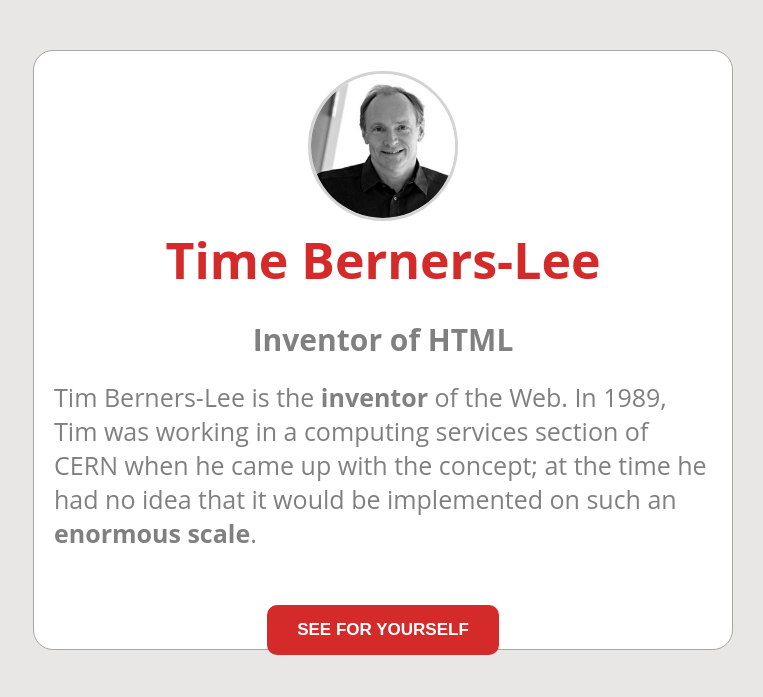
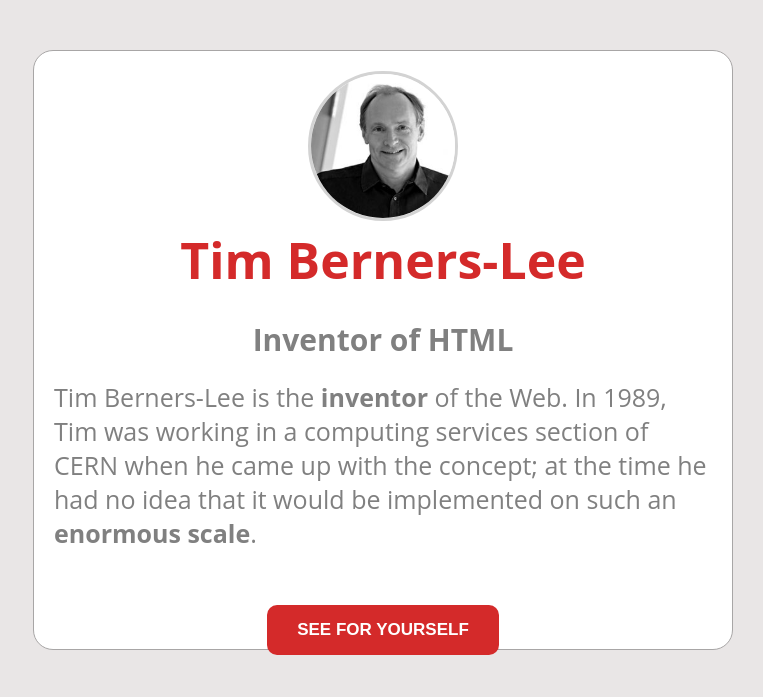
Before and after one commit to becodeorg/hamilton-8-tim-berners-lee-NapoTwiixe306, a plain HTML site: page index.html in a window 1280 px wide. Shown: the top 697 px of the page, without its empty margins (517-1280 px from the left). Drawn offline with Linux system fonts and the light colour scheme.

Commit message:
modifs name title

```diff
--- a/index.html
+++ b/index.html
@@ -6,7 +6,7 @@
     <meta name="viewport" content="width=device-width, initial-scale=1.0">
     <script src="https://kit.fontawesome.com/b354d51934.js" crossorigin="anonymous"></script>
     <link rel="stylesheet" href="./Assets/css/style.css">
-    <title>Time Berners-Lee</title>
+    <title>Tim Berners-Lee</title>
 </head>
 <body>
     <main>
@@ -14,7 +14,7 @@
             <figure>
                 <img src="./Assets/img/tim_berners_lee.jpg" alt="">
             </figure>
-            <h1>Time Berners-Lee</h1>
+            <h1>Tim Berners-Lee</h1>
             <h2>Inventor of HTML</h2>
             <p>Tim Berners-Lee is the <strong>inventor</strong> of the Web. In 1989, Tim was working in a computing services section of CERN when he came up with the concept; at the time he had no idea that it would be implemented on such an <strong>enormous scale</strong>.</p>
             <button class="button">See For Yourself</button>
```
